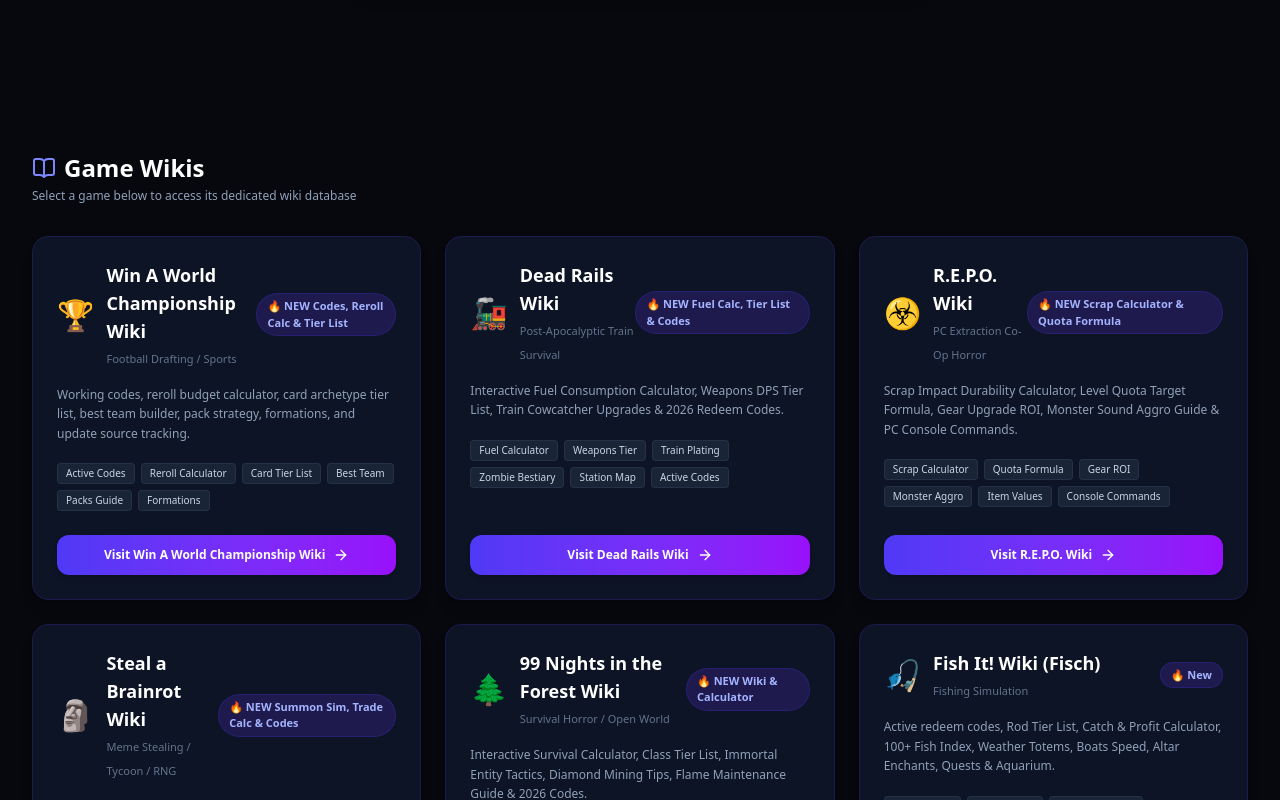
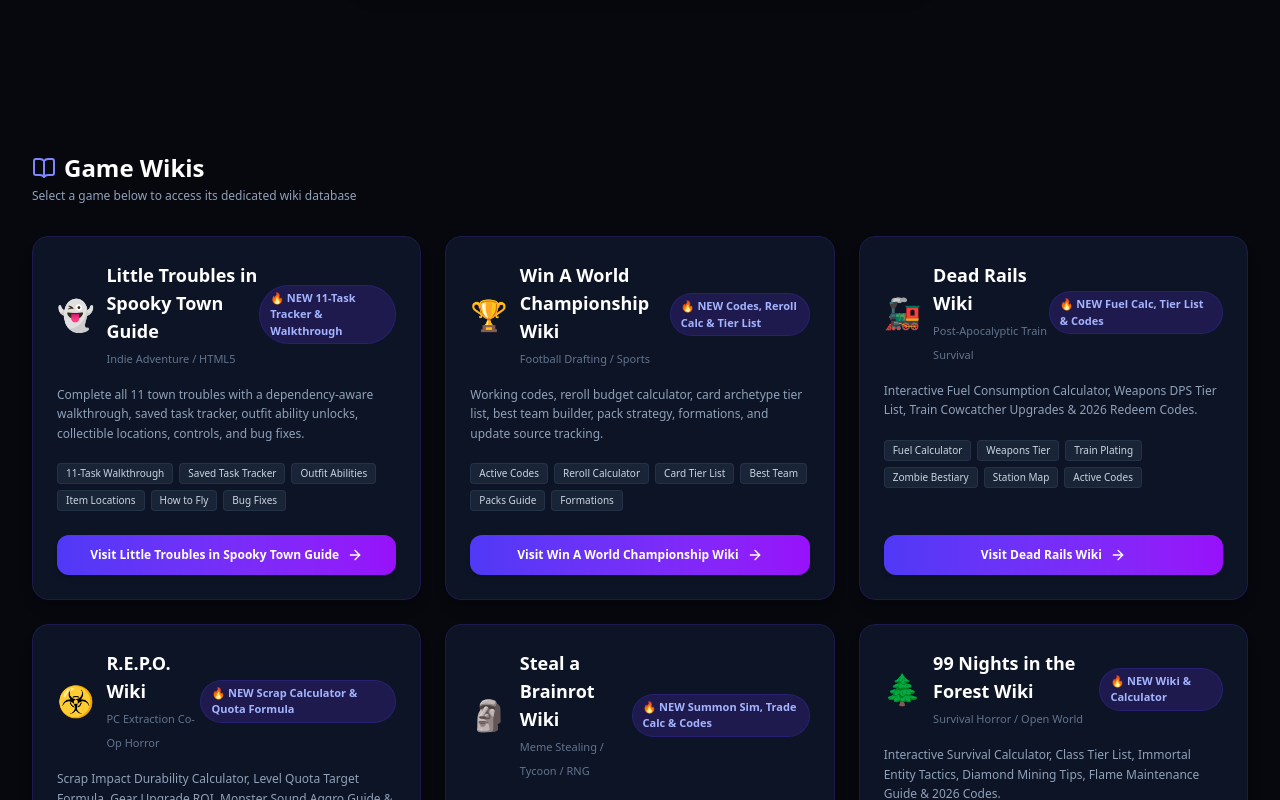
Before and after one commit to lianlele168/roblox-wiki-hub, a Next.js app: page / in a window 1280 px wide. Shown: the part 534-1334 px from the top of the page. Built offline with nearby package versions, Linux system fonts and the light colour scheme.

Commit message:
feat: add Little Troubles guide to hub

```diff
--- a/src/app/page.tsx
+++ b/src/app/page.tsx
@@ -18,6 +18,19 @@ interface GameWiki {
 }
 
 const WIKIS: GameWiki[] = [
+  {
+    id: 'little-troubles-in-spooky-town',
+    name: 'Little Troubles in Spooky Town Guide',
+    subdomain: 'littletroubles.robloxwikihub.com',
+    url: 'https://littletroubles.robloxwikihub.com',
+    category: 'Indie Adventure / HTML5',
+    icon: '👻',
+    color: 'from-violet-600 via-fuchsia-500 to-emerald-500',
+    badge: '🔥 NEW 11-Task Tracker & Walkthrough',
+    description: 'Complete all 11 town troubles with a dependency-aware walkthrough, saved task tracker, outfit ability unlocks, collectible locations, controls, and bug fixes.',
+    tags: ['11-Task Walkthrough', 'Saved Task Tracker', 'Outfit Abilities', 'Item Locations', 'How to Fly', 'Bug Fixes'],
+    isLive: true,
+  },
   {
     id: 'win-a-world-championship',
     name: 'Win A World Championship Wiki',
--- a/src/app/sitemap.ts
+++ b/src/app/sitemap.ts
@@ -6,6 +6,16 @@ export default function sitemap(): MetadataRoute.Sitemap {
   const allUrls = [
     // Main Hub
     { url: 'https://robloxwikihub.com', priority: 1.0, changeFrequency: 'daily' },
+
+    // Little Troubles in Spooky Town Guide (NEW)
+    { url: 'https://littletroubles.robloxwikihub.com/', priority: 0.95, changeFrequency: 'daily' },
+    { url: 'https://littletroubles.robloxwikihub.com/walkthrough/', priority: 0.9, changeFrequency: 'weekly' },
+    { url: 'https://littletroubles.robloxwikihub.com/tasks/', priority: 0.9, changeFrequency: 'weekly' },
+    { url: 'https://littletroubles.robloxwikihub.com/task-tracker/', priority: 0.9, changeFrequency: 'weekly' },
+    { url: 'https://littletroubles.robloxwikihub.com/outfits-abilities/', priority: 0.85, changeFrequency: 'weekly' },
+    { url: 'https://littletroubles.robloxwikihub.com/item-locations/', priority: 0.85, changeFrequency: 'weekly' },
+    { url: 'https://littletroubles.robloxwikihub.com/how-to-fly/', priority: 0.8, changeFrequency: 'weekly' },
+    { url: 'https://littletroubles.robloxwikihub.com/bugs-fixes/', priority: 0.75, changeFrequency: 'weekly' },
 
     // Win A World Championship Wiki (NEW)
     { url: 'https://winaworldchampionship.robloxwikihub.com', priority: 0.95, changeFrequency: 'daily' },
```
